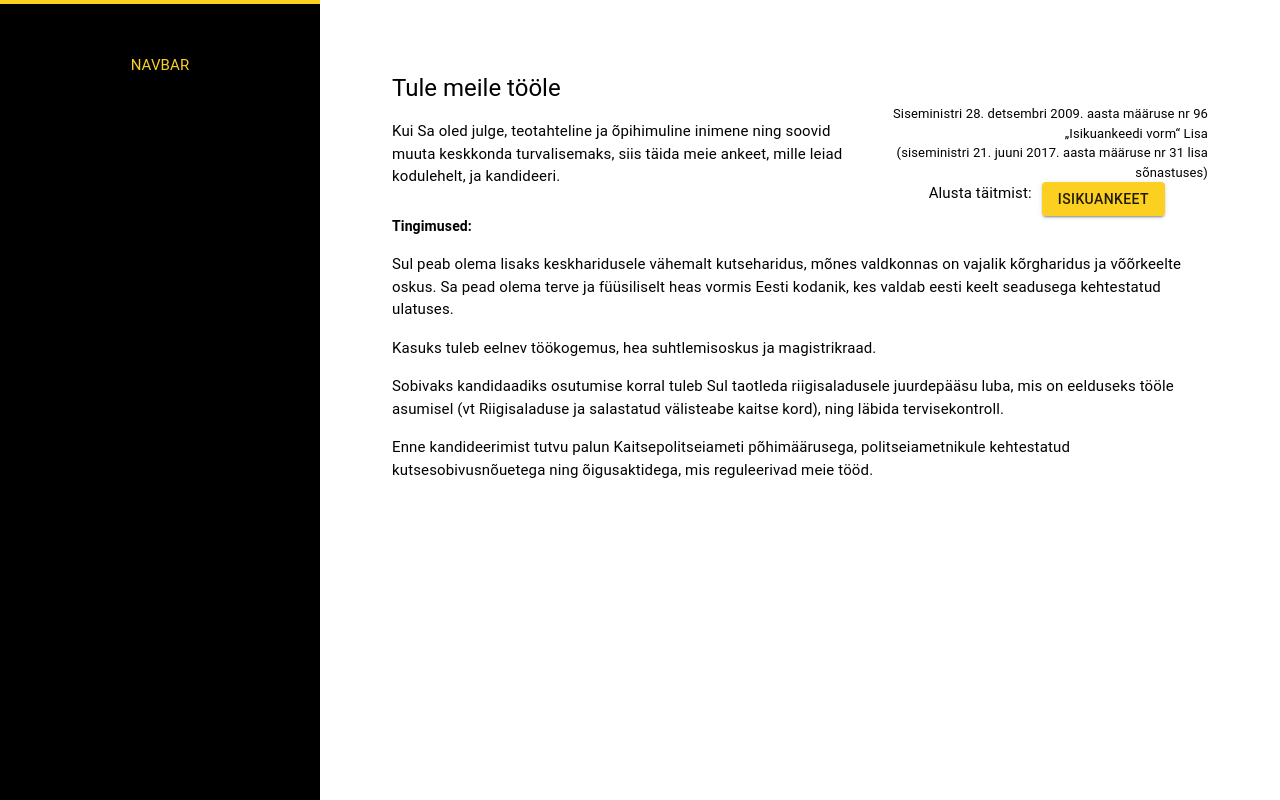
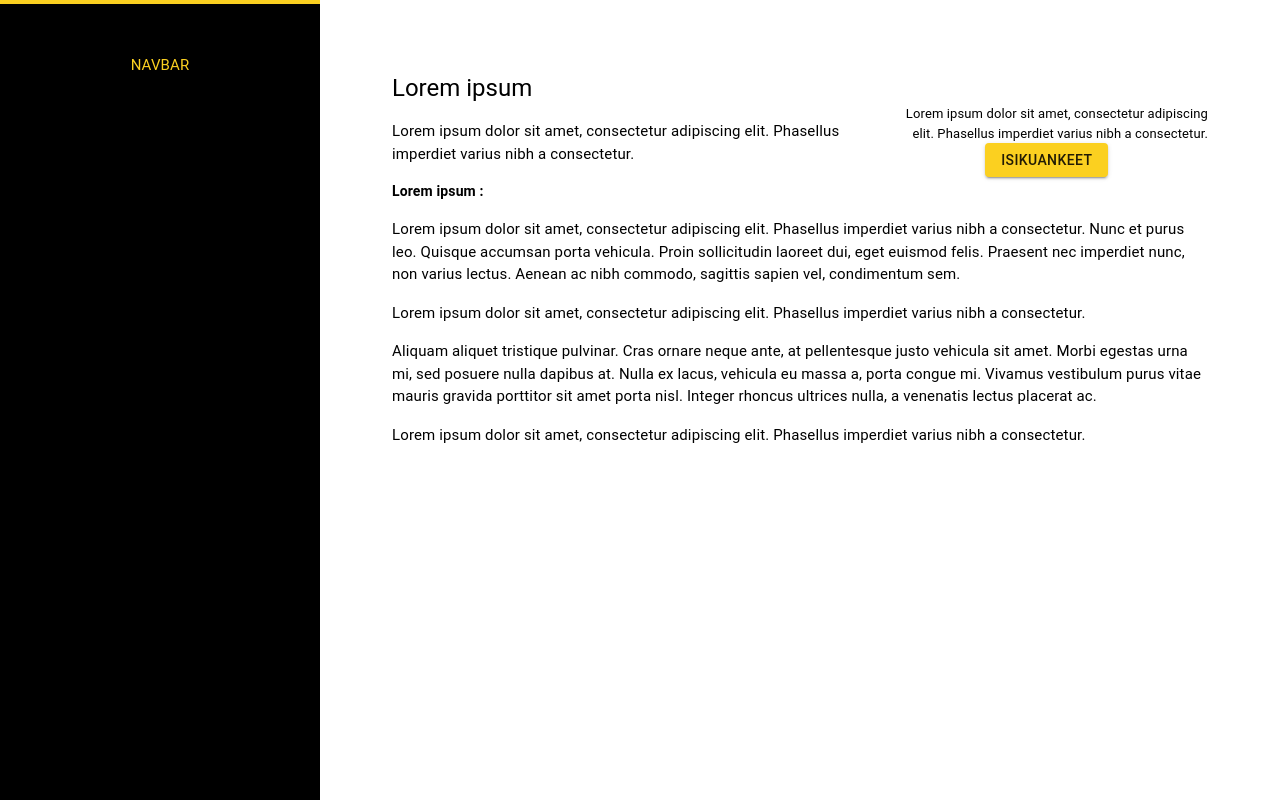
Before and after one commit to raidokaasik/test-form-v1, a React (Vite) app: page / in a window 1280 px wide. Built offline with nearby package versions, Linux system fonts and the light colour scheme; what little-state-machine would draw is missing.

Commit message:
code-cleanup

```diff
--- a/src/features/form/formDialog/FormDialog.tsx
+++ b/src/features/form/formDialog/FormDialog.tsx
@@ -22,12 +22,9 @@ export const FormDialog = ({
           margin: 0,
           maxWidth: 'unset',
           maxHeight: 'unset',
-          height: { xs: 'calc(100% - 113px)', sm: '90%' },
+          height: { xs: 'calc(100% - 106px)', sm: '90%' },
           borderRadius: { xs: '0px', sm: '2px' },
           position: 'relative',
-          // width: '100%',
-          // margin: 0,
-          // height: { xs: '100vh', sm: '90vh' },
           top: { xs: '60px', sm: 'unset' },
         },
       }}
--- a/src/features/form/formHeader/FormHeader.tsx
+++ b/src/features/form/formHeader/FormHeader.tsx
@@ -6,11 +6,8 @@ export const FormHeader = () => {
     <Grid container>
       <Grid item xs={12}>
         <Typography textAlign={'right'} fontSize={'13px'}>
-          Siseministri 28. detsembri 2009. aasta määruse nr 96 „Isikuankeedi
-          vorm“ Lisa
-        </Typography>
-        <Typography textAlign={'right'} fontSize={'13px'}>
-          (siseministri 21. juuni 2017. aasta määruse nr 31 lisa sõnastuses)
+          Lorem ipsum dolor sit amet, consectetur adipiscing elit. Phasellus
+          imperdiet varius nibh a consectetur.
         </Typography>
       </Grid>
     </Grid>
--- a/src/features/form/formStages/AdditionalInformationStage.tsx
+++ b/src/features/form/formStages/AdditionalInformationStage.tsx
@@ -47,7 +47,6 @@ export const AdditionalInformationStage = () => {
   })
 
   const onSubmit = (data: IAdditionalInformation) => {
-    console.log('DATA::', data)
     actions.setAdditionalInformation(data)
     actions.setFormStage('result')
   }
--- a/src/features/form/formStages/PreviousExperience.tsx
+++ b/src/features/form/formStages/PreviousExperience.tsx
@@ -48,7 +48,6 @@ export const PerviousExperienceStage = () => {
   })
 
   const onSubmit = (data: IPerviousExperience) => {
-    console.log('DATA::', data)
     actions.setPreviousExperience(data)
     actions.setFormStage('additionalInformation')
   }
--- a/src/features/form/formStages/personalDetailsSections/Communications.tsx
+++ b/src/features/form/formStages/personalDetailsSections/Communications.tsx
@@ -1,5 +1,4 @@
 import React from 'react'
-// import { ReactComponent as Add } from 'public/icons/add-square-svgrepo-com.svg?url'
 import Grid from '@mui/material/Grid'
 import TextField from '@mui/material/TextField'
 import Typography from '@mui/material/Typography'
--- a/src/features/form/formStages/personalDetailsSections/Nationality.tsx
+++ b/src/features/form/formStages/personalDetailsSections/Nationality.tsx
@@ -6,7 +6,6 @@ import Grid from '@mui/material/Grid'
 import Typography from '@mui/material/Typography'
 import { useFormContext as hookFormContext } from 'react-hook-form'
 import { IPersonalDetailsStage } from '../PersonalDetailsStage'
-import { setCaptializedValueOptions } from 'src/utils/helpers'
 import { OnlyTextField } from 'src/components/fields/OnlyTextField'
 import { FormDateField } from 'src/components/fields/FormDateField/FormDateField'
 
@@ -19,11 +18,10 @@ const defaultOtherFields = {
 
 const NationalitySection = () => {
   const {
-    register,
     setValue,
     clearErrors,
     control,
-    formState: { defaultValues, errors },
+    formState: { defaultValues },
   } = hookFormContext<IPersonalDetailsStage>()
   const [otherNationality, setOtherNationality] = useState<boolean>(
     defaultValues?.origin?.hasOtherNationalityInfo ?? false
--- a/src/features/form/formStages/relationsSections/CloseFriends.tsx
+++ b/src/features/form/formStages/relationsSections/CloseFriends.tsx
@@ -1,5 +1,4 @@
 import Grid from '@mui/material/Grid'
-import TextField from '@mui/material/TextField'
 import Typography from '@mui/material/Typography'
 import React from 'react'
 import { DashedDivider } from '../../../../components/DashedDivider'
--- a/src/pages/Hiring.tsx
+++ b/src/pages/Hiring.tsx
@@ -3,7 +3,6 @@ import Button from '@mui/material/Button'
 import Typography from '@mui/material/Typography'
 import { PageWrapper } from '../components/PageWrapper'
 import { FormDialog } from '../features/form/formDialog/FormDialog'
-import { RenderFormStage } from '../features/form/RenderFormStage'
 import Box from '@mui/material/Box'
 import { FormHeader } from '../features/form/formHeader/FormHeader'
 import { PersonalDataForm } from '../features/form/Form'
@@ -12,7 +11,7 @@ export const Hiring = () => {
   const [openForm, setOpenForm] = useState<boolean>(false)
 
   return (
-    <PageWrapper headerText={'Tule meile tööle'}>
+    <PageWrapper headerText={'Lorem ipsum'}>
       <Box
         width={'100%'}
         display={'flex'}
@@ -21,9 +20,8 @@ export const Hiring = () => {
       >
         <Box width={'60%'}>
           <Typography marginTop={'16px'} marginBottom={'16px'} variant="body1">
-            Kui Sa oled julge, teotahteline ja õpihimuline inimene ning soovid
-            muuta keskkonda turvalisemaks, siis täida meie ankeet, mille leiad
-            kodulehelt, ja kandideeri.
+            Lorem ipsum dolor sit amet, consectetur adipiscing elit. Phasellus
+            imperdiet varius nibh a consectetur.
           </Typography>
         </Box>
         <Box width={'40%'}>
@@ -34,7 +32,6 @@ export const Hiring = () => {
             justifyContent={'center'}
             gap={'10px'}
           >
-            <Typography variant="body1">Alusta täitmist:</Typography>
             <Button
               variant="contained"
               color="secondary"
@@ -47,27 +44,29 @@ export const Hiring = () => {
         </Box>
       </Box>
       <Typography fontSize={'14px'} fontWeight={700}>
-        Tingimused:
+        Lorem ipsum :
       </Typography>
       <Typography marginTop={'16px'} marginBottom={'16px'} variant="body1">
-        Sul peab olema lisaks keskharidusele vähemalt kutseharidus, mõnes
-        valdkonnas on vajalik kõrgharidus ja võõrkeelte oskus. Sa pead olema
-        terve ja füüsiliselt heas vormis Eesti kodanik, kes valdab eesti keelt
-        seadusega kehtestatud ulatuses.
+        Lorem ipsum dolor sit amet, consectetur adipiscing elit. Phasellus
+        imperdiet varius nibh a consectetur. Nunc et purus leo. Quisque accumsan
+        porta vehicula. Proin sollicitudin laoreet dui, eget euismod felis.
+        Praesent nec imperdiet nunc, non varius lectus. Aenean ac nibh commodo,
+        sagittis sapien vel, condimentum sem.
       </Typography>
       <Typography marginTop={'16px'} marginBottom={'16px'} variant="body1">
-        Kasuks tuleb eelnev töökogemus, hea suhtlemisoskus ja magistrikraad.
+        Lorem ipsum dolor sit amet, consectetur adipiscing elit. Phasellus
+        imperdiet varius nibh a consectetur.
       </Typography>
       <Typography marginTop={'16px'} marginBottom={'16px'} variant="body1">
-        Sobivaks kandidaadiks osutumise korral tuleb Sul taotleda
-        riigisaladusele juurdepääsu luba, mis on eelduseks tööle asumisel (vt
-        Riigisaladuse ja salastatud välisteabe kaitse kord), ning läbida
-        tervisekontroll.
+        Aliquam aliquet tristique pulvinar. Cras ornare neque ante, at
+        pellentesque justo vehicula sit amet. Morbi egestas urna mi, sed posuere
+        nulla dapibus at. Nulla ex lacus, vehicula eu massa a, porta congue mi.
+        Vivamus vestibulum purus vitae mauris gravida porttitor sit amet porta
+        nisl. Integer rhoncus ultrices nulla, a venenatis lectus placerat ac.
       </Typography>
       <Typography marginTop={'16px'} marginBottom={'16px'} variant="body1">
-        Enne kandideerimist tutvu palun Kaitsepolitseiameti põhimäärusega,
-        politseiametnikule kehtestatud kutsesobivusnõuetega ning õigusaktidega,
-        mis reguleerivad meie tööd.
+        Lorem ipsum dolor sit amet, consectetur adipiscing elit. Phasellus
+        imperdiet varius nibh a consectetur.
       </Typography>
       <FormDialog
         openForm={openForm}
```
